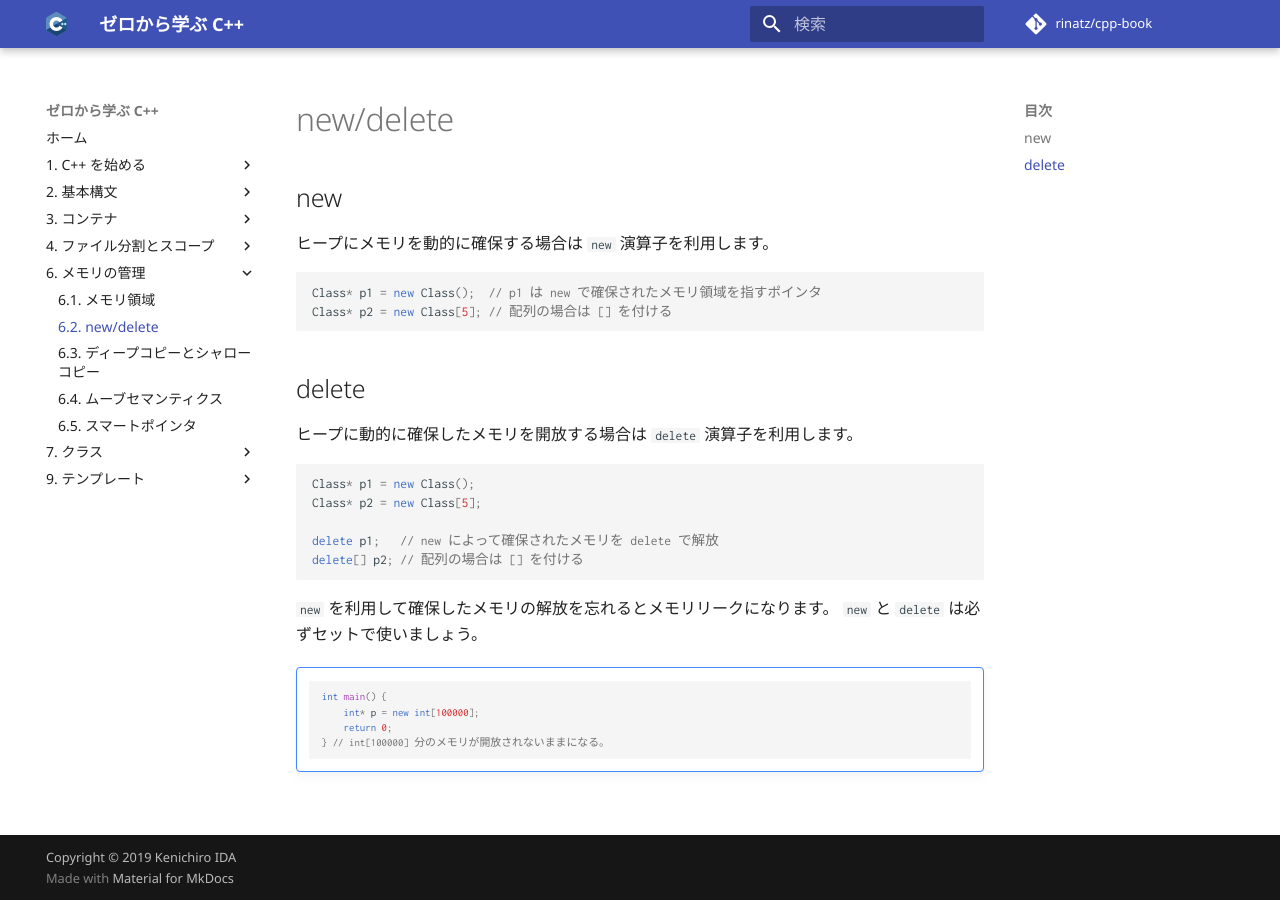
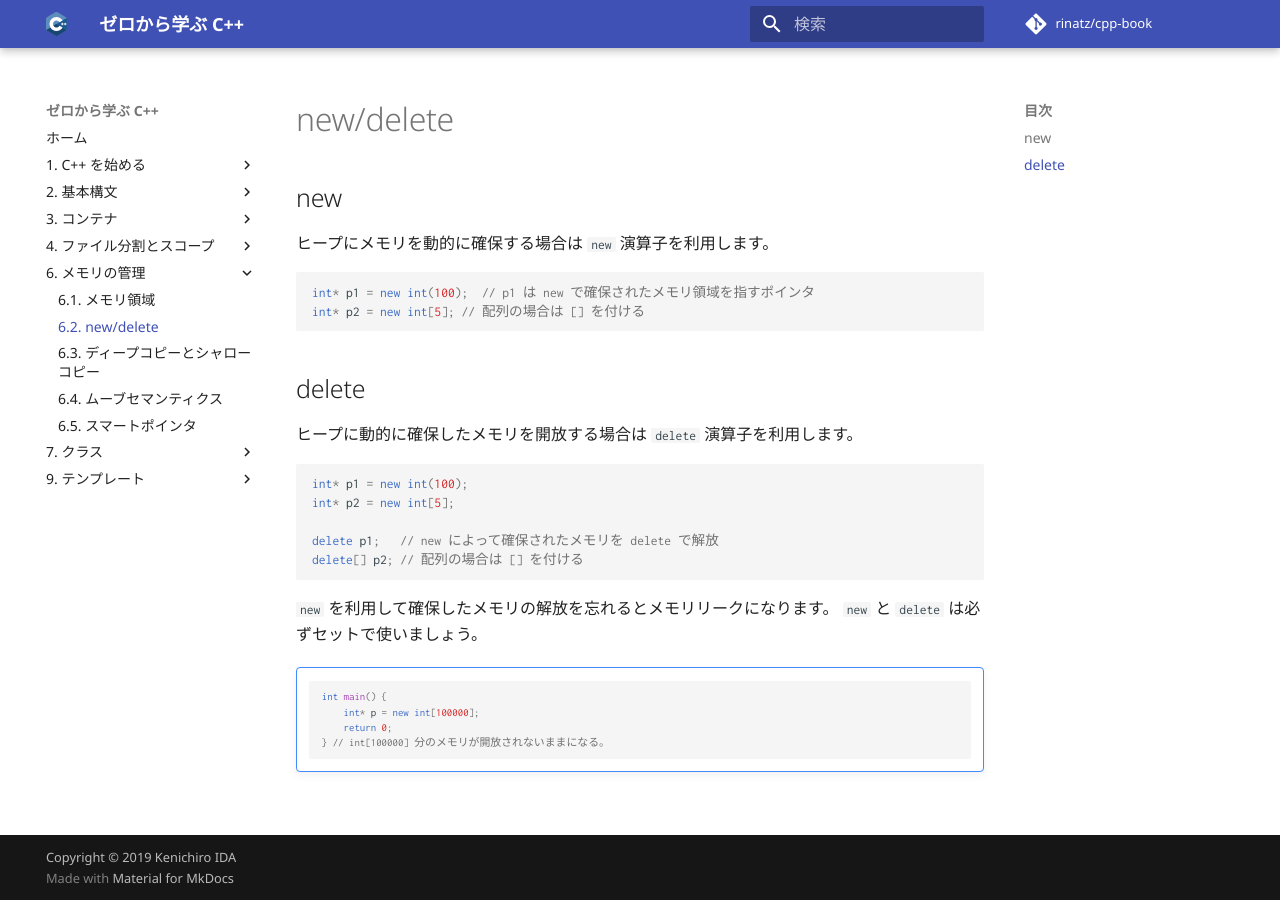
Before and after one commit to rinatz/cpp-book, an MkDocs documentation site: the page built from docs/ch06-02-new-and-delete.md, in a window 1280 px wide. Built offline with MkDocs 1.6.1 and Material for MkDocs 9.7.7, drawn with Linux system fonts in a browser that asks for light colours; comment, search, counter and statistics services are not loaded.

Commit message:
Class -> int

````diff
--- a/docs/ch06-02-new-and-delete.md
+++ b/docs/ch06-02-new-and-delete.md
@@ -2,13 +2,11 @@
 
 ## new
 
-<!-- MEMO: newの場合はfree storeに確保される. mallocの場合はheap -->
-
 ヒープにメモリを動的に確保する場合は `new` 演算子を利用します。
 
 ```cpp
-Class* p1 = new Class();  // p1 は new で確保されたメモリ領域を指すポインタ
-Class* p2 = new Class[5]; // 配列の場合は [] を付ける
+int* p1 = new int(100);  // p1 は new で確保されたメモリ領域を指すポインタ
+int* p2 = new int[5]; // 配列の場合は [] を付ける
 ```
 
 ## delete
@@ -16,8 +14,8 @@ Class* p2 = new Class[5]; // 配列の場合は [] を付ける
 ヒープに動的に確保したメモリを開放する場合は `delete` 演算子を利用します。
 
 ```cpp
-Class* p1 = new Class();
-Class* p2 = new Class[5];
+int* p1 = new int(100);
+int* p2 = new int[5];
 
 delete p1;   // new によって確保されたメモリを delete で解放
 delete[] p2; // 配列の場合は [] を付ける
@@ -33,4 +31,4 @@ delete[] p2; // 配列の場合は [] を付ける
     } // int[100000] 分のメモリが開放されないままになる。
     ```
 
-<!-- MEMO: コンストラクタ呼び出しの話とかはmalloc/free側に書く -->
+<!-- MEMO: コンストラクタ呼び出しの話とかはmalloc/free側に書く. 非推奨なことを記載する. -->
````
